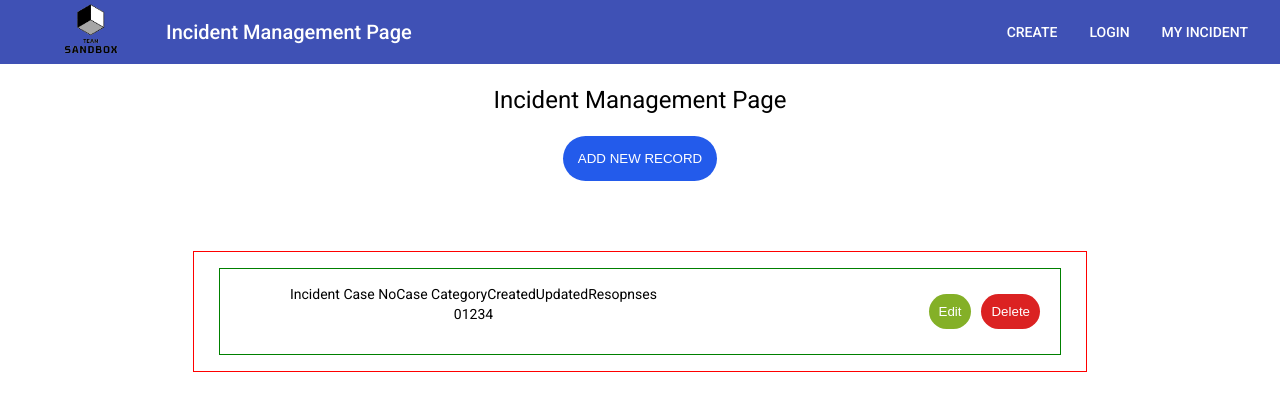
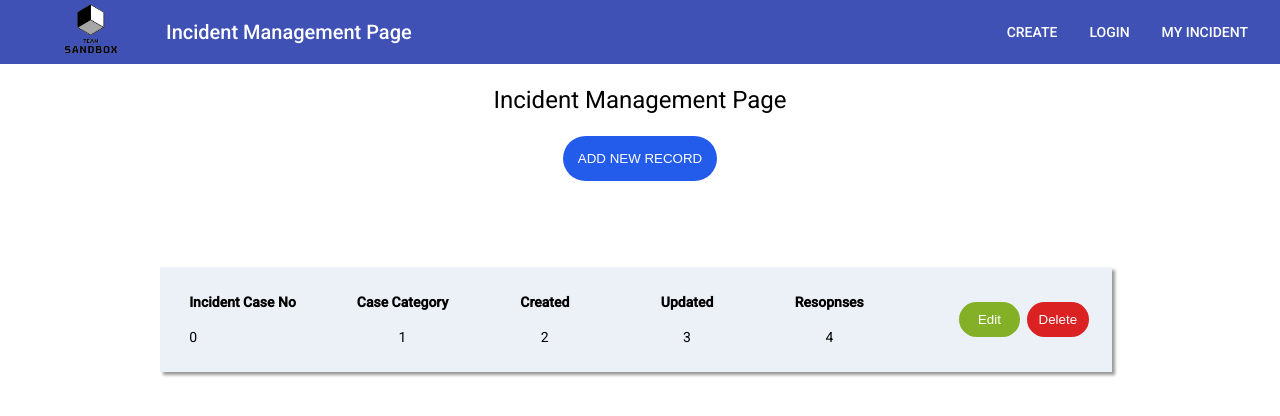
Before and after one commit to MinyoungSeol/COMP229-SANDBOX, an Angular app in the folder teamproject/: page / in a window 1280 px wide. Shown: the top 416 px of the page. Built offline with nearby package versions, Linux system fonts and the light colour scheme.

Commit message:
modification of CSS - minyoung

```diff
--- a/teamproject/src/app/components/content/content.component.css
+++ b/teamproject/src/app/components/content/content.component.css
@@ -1,53 +1,79 @@
 .content{
-    display: flex;
-    justify-content: space-between;
-    align-items: center;
     padding: 16px;
-    border:1px solid red;
-    width:860px;
+    /* border:1px solid red; */
+    width:1000px;
     margin:auto;
     margin-top:70px;
+    text-align: center;
 }
 
 .incident{
     text-align: center;
-    border:1px solid green;
-    width:800px;
-    margin: auto;
+    /* border:1px solid green; */
+    width:960px;
     list-style: none;
+    padding:0;
+    margin:auto;
 }
 
 .incident_item{
-    width:750px;
-    padding-left:30px;
-    padding-right:30px;
-    padding-top: 15px;
-    padding-bottom:15px;
+    width:95%;
+    padding-left:20px;
+    padding-right:20px;
+    padding-top: 25px;
+    padding-bottom:25px;
     display: flex;
     justify-content: space-between;
+    background-color: #ECF1F8;
+    box-shadow: 3px 3px 3px #989898;
+    margin-bottom:20px;
 }
 .infoDiv{
-
+    /* border:1px solid pink; */
+    width:80%;
+    cursor:default;
 }
-.buttonDiv{
-
+.up {
+    /* border:1px solid tomato; */
+    width:100%;
+    font-weight: bold;
+}
+.down{
+    /* border:1px solid teal; */
+    margin-top:15px;
+    width:100%;
+}
+.infoDiv > div > span{
+    width:19.5%;
+    /* border:1px solid black; */
+    display:inline-block;
+}
+.infoDiv > div > span:first-child{
+    text-align: left;
 }
 
+.buttonDiv{
+    /* border:1px solid purple; */
+    width:15%;
+    display: flex;
+    vertical-align: middle;
+    padding:0;
+}
+.buttonDiv > button{
+    width:45%;
+    border: none;
+    cursor: pointer;
+    padding: 10px;
+    border-radius: 20px;
+    display: inline-block;
+    margin: auto;
+}
 .edit{
     color: white;
     background-color: #84B027;
-    border: none;
-    cursor: pointer;
-    padding: 10px;
-    margin:10px;
-    border-radius: 20px;
 }
 
 .delete{
     color: white;
     background-color: #DB2222;
-    border: none;
-    cursor: pointer;
-    padding: 10px;
-    border-radius: 20px;
 }
```
